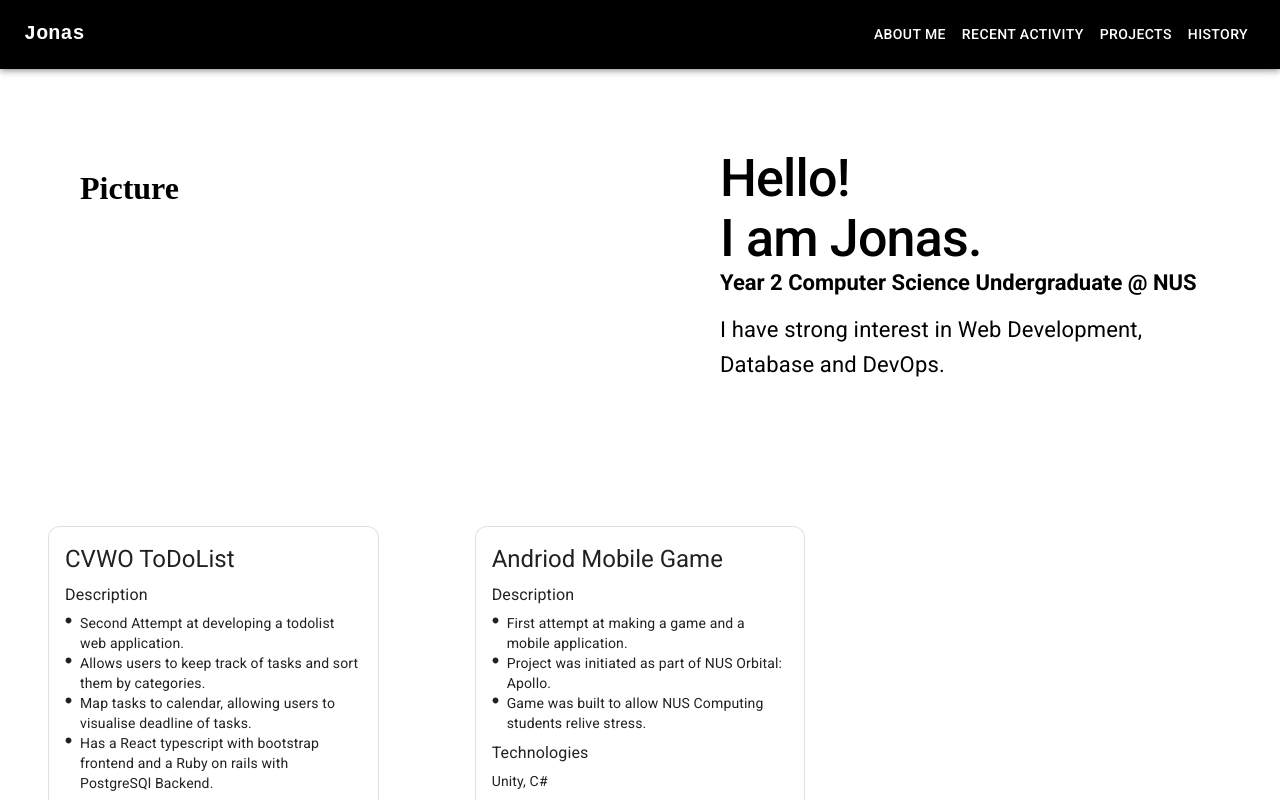
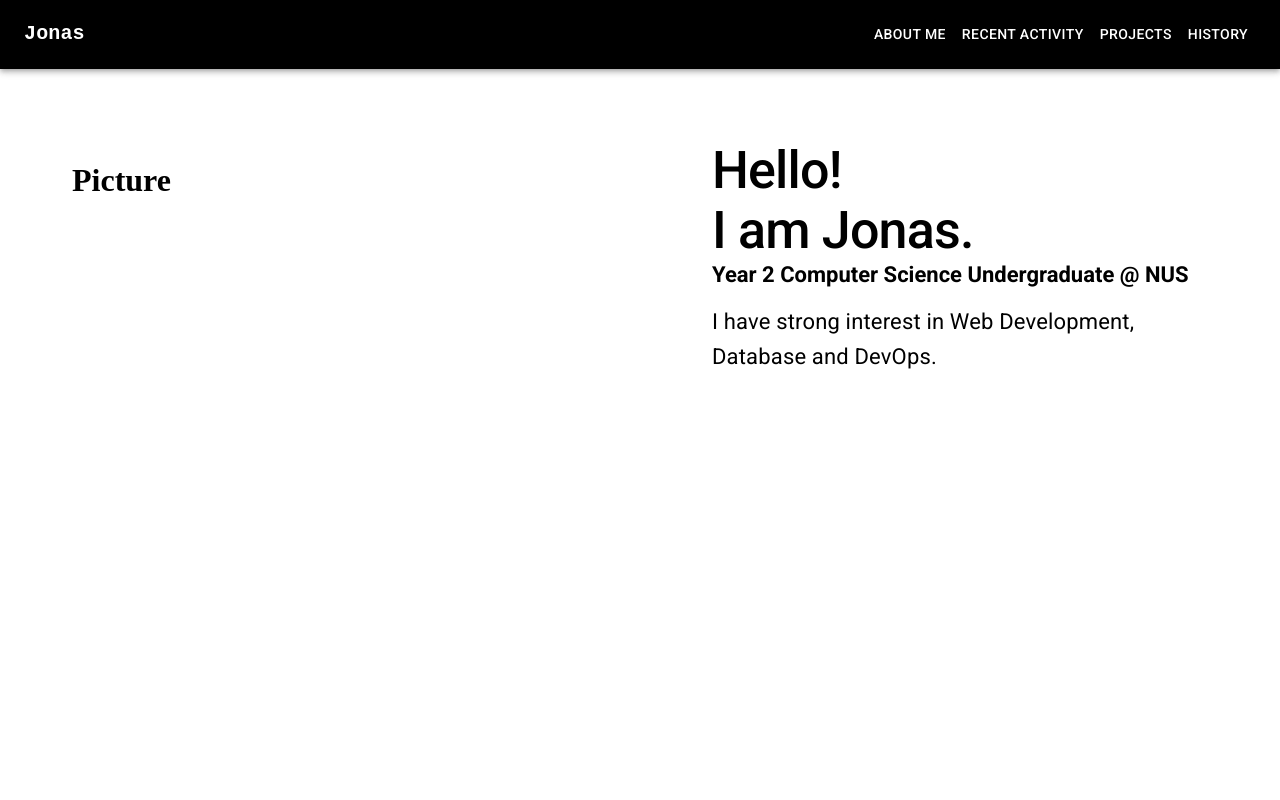
Before and after one commit to Jonaspng/react-cv-website, a React (Create React App) app: page / in a window 1280 px wide. Shown: the top 800 px of the page. Built offline with nearby package versions, Linux system fonts and the light colour scheme.

Commit message:
Debug aboutme section

```diff
--- a/src/components/AboutMe.js
+++ b/src/components/AboutMe.js
@@ -4,12 +4,12 @@ import { Typography, Link, Box } from '@mui/material';
 function AboutMe() {
 
   return (
-    <Box id={"aboutme"}>
+    <Box id={"aboutme"} height={"100%"}>
       <Grid container>
-        <Grid xs={12} sm={6} padding={10}>
+        <Grid item xs={12} sm={6} padding={9}>
           <h1> Picture </h1>
         </Grid>
-        <Grid xs={12} sm={6} padding={10}>
+        <Grid item xs={12} sm={6} padding={9}>
           <Typography variant="h1" gutterBottom fontSize={52} fontWeight={500} margin={0}>
             Hello!
           </Typography>
```
